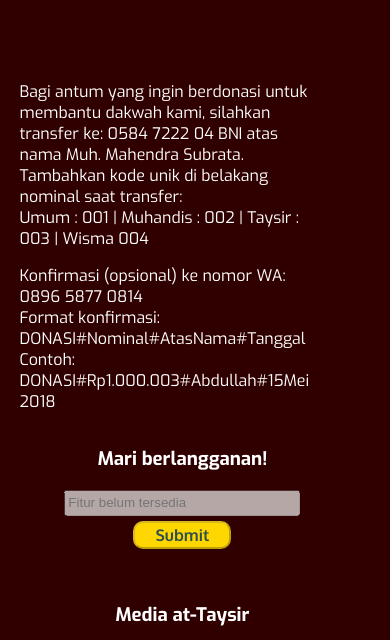
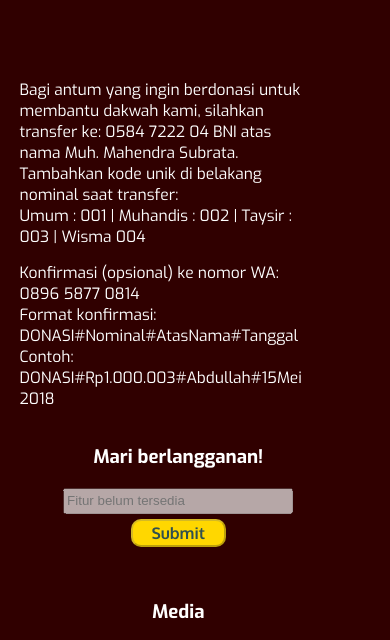
Before and after one commit to lfreeza/taysir-org, a plain HTML site: page index.html in a window 390 px wide. Shown: the part 5523-6163 px from the top of the page. Drawn offline with Linux system fonts and the light colour scheme.

Commit message:
Add files via upload

```diff
--- a/index.html
+++ b/index.html
@@ -94,14 +94,14 @@
 <div class="kontak-content" >
                     <h1 id="kontak-title">Kontak dan Alamat</h1>
                     <div id="kontak-desc">
-                        <h3>Media at-Taysir</h3>
+                        <h3>Media</h3>
                         <div id="sosmed">
                             <div class="sosmed-link">
                                 <a class="sosmed-logo" href="https://line.me/R/ti/p/%40taysir " target="_blank"><i class="fab fa-line"></i></a>
                                 <p class="sosmed-desc">@taysir</p>
                             </div>
                             <div class="sosmed-link">
-                                <a class="sosmed-logo"  href=" fb.me/mahadattaysir" target="_blank"><i class="fab fa-facebook-square"></i></a>
+                                <a class="sosmed-logo"  href=" https://facebook.com/mahadattaysir" target="_blank"><i class="fab fa-facebook-square"></i></a>
                                 <p class="sosmed-desc">mahadattaysir</p>
                                  </div>
                             <div class="sosmed-link">
@@ -122,7 +122,7 @@
                     <p>Bagi antum yang ingin berdonasi untuk membantu dakwah kami, silahkan transfer ke: 0584 7222 04 BNI atas nama Muh. Mahendra Subrata. Tambahkan kode unik di belakang nominal saat transfer:<br> Umum : 001  | Muhandis : 002 | Taysir : 003 | Wisma 004</p>
                         <p>Konfirmasi (opsional) ke nomor WA: 0896 5877 0814<br> Format konfirmasi: DONASI#Nominal#AtasNama#Tanggal<br>Contoh: DONASI#Rp1.000.003#Abdullah#15Mei2018</p>
                     </div>
-                    <div id="langganan">
+                    <div  id="langganan">
                         <h3>Mari berlangganan!</h3>
                         <form id="form" action="https://www.w3schools.com/action_page.php" target="_blank" >
                           <input id="email" type="email"  name="email" placeholder="Fitur belum tersedia" disabled>
--- a/main.css
+++ b/main.css
@@ -501,13 +501,18 @@ main{
         grid-row: 2;
     }
     #donasi{
+        font-size: 4vw;
+        width: 30%;
          grid-column: 1;
         grid-row: 3;
+        word-wrap: break-word;
+        margin: 0;
+        padding: 0;
     }
     #langganan{
         grid-column: 1;
         grid-row: 4;
-
+        margin: 0;
 
     }
 
```
